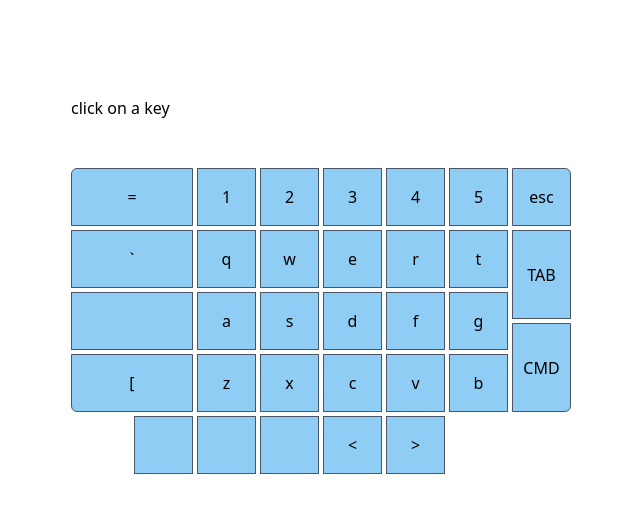
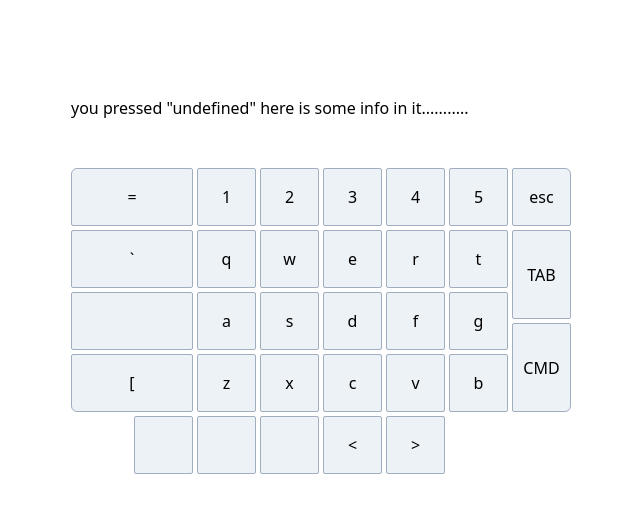
Before and after one commit to ledbetterljoshua/grid-keyboard, a Next.js app: page / in a window 1280 px wide. Shown: the top 512 px of the page, without its empty margins (319-959 px from the left). Built offline with nearby package versions, Linux system fonts and the light colour scheme.

Commit message:
doing cool things

```diff
--- a/components/keyboard.jsx
+++ b/components/keyboard.jsx
@@ -1,44 +1,65 @@
-import { useState } from "react";
+import { useState, useRef, useEffect } from "react";
+import classnames from "classnames";
 import { keys } from "../lib/keys";
 
 export const Keyboard = () => {
-  const [pressedKey, setPressedKey] = useState();
+  const [pressedKey, setPressedKey] = useState({});
+
+  const handleKeyDown = e => {
+    e.keyCode === 9 && e.preventDefault();
+    const found = keys.find(key => key.keyCode === e.keyCode);
+    if (!found) return;
+
+    setPressedKey(found);
+  };
+
+  useEffect(() => {
+    document.addEventListener("keydown", handleKeyDown);
+    return () => document.removeEventListener("keydown", handleKeyDown);
+  }, []);
+
   return (
     <div>
       <div className="pb-12">
         {pressedKey
-          ? `you pressed "${pressedKey}" here is some info in it...........`
+          ? `you pressed "${pressedKey.val}" here is some info in it...........`
           : "click on a key"}
       </div>
       <div className="grid grid-cols-8 grid-rows-10 gap-1">
-        {keys.map(
-          (
-            {
+        {keys.map((keyboardKey, ndx) => {
+          const {
             none,
             val,
             col = 1,
             row = 2,
             colStart = "auto",
             rowStart = "auto",
-              classNames = ""
-            },
-            ndx
-          ) =>
-            !none ? (
-              <div
+            classNames = "",
+            keyCode
+          } = keyboardKey;
+          const active = keyCode === pressedKey.keyCode;
+          return !none ? (
+            <button
               key={ndx}
-                onClick={() => setPressedKey(val)}
-                className={`col-span-${col} row-span-${row} col-start-${colStart} row-start-${rowStart} bg-blue-300 hover:bg-blue-900 hover:text-white cursor-pointer border border-gray-700 p-4 flex justify-center items-center ${classNames}`}
+              autoFocus={active}
+              onClick={() => setPressedKey(keyboardKey)}
+              className={classnames(
+                `col-span-${col} row-span-${row} col-start-${colStart} row-start-${rowStart} hover:bg-gray-400 outline-none cursor-pointer px-1 py-2 md:p-4 flex justify-center items-center rounded-sm ${classNames}`,
+                {
+                  "bg-gray-400 border border-blue-500 shadow-outline": active,
+                  "bg-gray-200 border border-gray-500": !active
+                }
+              )}
             >
               {val}
-              </div>
+            </button>
           ) : (
             <div
               key={ndx}
               className={`col-span-${col} row-span-${row} col-start-${colStart} row-start-${rowStart}`}
             />
-            )
-        )}
+          );
+        })}
       </div>
     </div>
   );
--- a/lib/keys.js
+++ b/lib/keys.js
@@ -3,93 +3,120 @@ export const keys = [
     val: "=",
     col: 2,
     row: 2,
+    keyCode: 187,
     classNames: "rounded-tl-md"
   },
   {
-    val: "1"
+    val: "1",
+    keyCode: 49
   },
   {
-    val: "2"
+    val: "2",
+    keyCode: 50
   },
   {
-    val: "3"
+    val: "3",
+    keyCode: 51
   },
   {
-    val: "4"
+    val: "4",
+    keyCode: 52
   },
   {
-    val: "5"
+    val: "5",
+    keyCode: 53
   },
   {
     val: "esc",
+    keyCode: 27,
     classNames: "rounded-tr-md"
   },
   {
     val: "`",
     col: 2,
-    row: 2
+    row: 2,
+    keyCode: 192
   },
   {
-    val: "q"
+    val: "q",
+    keyCode: 81
   },
   {
-    val: "w"
+    val: "w",
+    keyCode: 87
   },
   {
-    val: "e"
+    val: "e",
+    keyCode: 69
   },
   {
-    val: "r"
+    val: "r",
+    keyCode: 82
   },
   {
-    val: "t"
+    val: "t",
+    keyCode: 84
   },
   {
     val: "TAB",
-    row: 3
+    row: 3,
+    keyCode: 9
   },
   {
     val: "",
     col: 2,
-    row: 2
+    row: 2,
+    keyCode: 20
   },
   {
-    val: "a"
+    val: "a",
+    keyCode: 65
   },
   {
-    val: "s"
+    val: "s",
+    keyCode: 83
   },
   {
-    val: "d"
+    val: "d",
+    keyCode: 68
   },
   {
-    val: "f"
+    val: "f",
+    keyCode: 70
   },
   {
-    val: "g"
+    val: "g",
+    keyCode: 71
   },
   {
     val: "[",
     col: 2,
     row: 2,
+    keyCode: 219,
     classNames: "rounded-bl-md"
   },
   {
+    keyCode: 90,
     val: "z"
   },
   {
+    keyCode: 88,
     val: "x"
   },
   {
+    keyCode: 67,
     val: "c"
   },
   {
+    keyCode: 86,
     val: "v"
   },
   {
+    keyCode: 66,
     val: "b"
   },
   {
+    keyCode: 91,
     val: "CMD",
     row: 3,
     colStart: "8",
@@ -100,18 +127,23 @@ export const keys = [
     none: true
   },
   {
+    keyCode: -1,
     val: ""
   },
   {
+    keyCode: -1,
     val: ""
   },
   {
+    keyCode: -1,
     val: ""
   },
   {
+    keyCode: 188,
     val: "<"
   },
   {
+    keyCode: 190,
     val: ">"
   }
 ];
--- a/package.json
+++ b/package.json
@@ -9,6 +9,7 @@
     "export": "next export"
   },
   "dependencies": {
+    "classnames": "^2.2.6",
     "next": "9.4.2",
     "react": "16.13.1",
     "react-dom": "16.13.1"
```
Also changed, not shown: 1 other file (tests, documents, lock files or other folders). Lines whose indentation alone changed are shown as unchanged.
